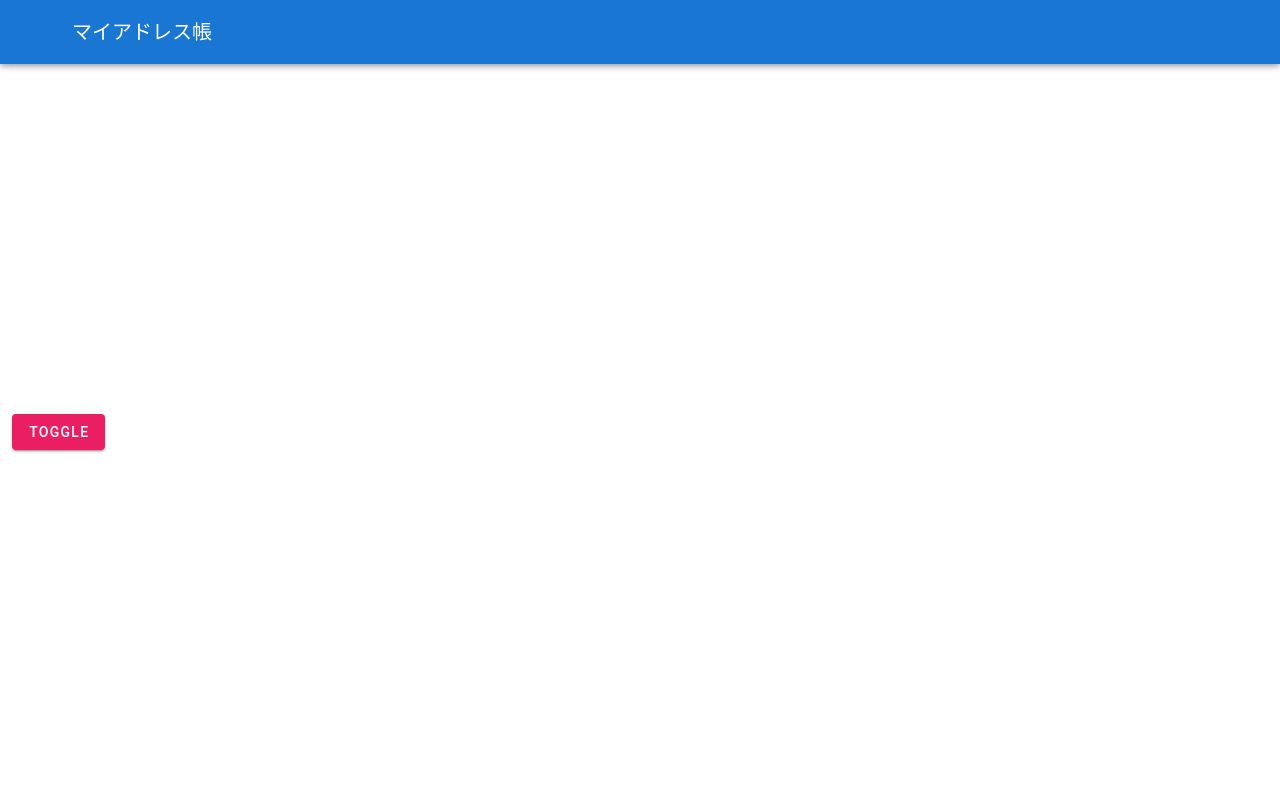
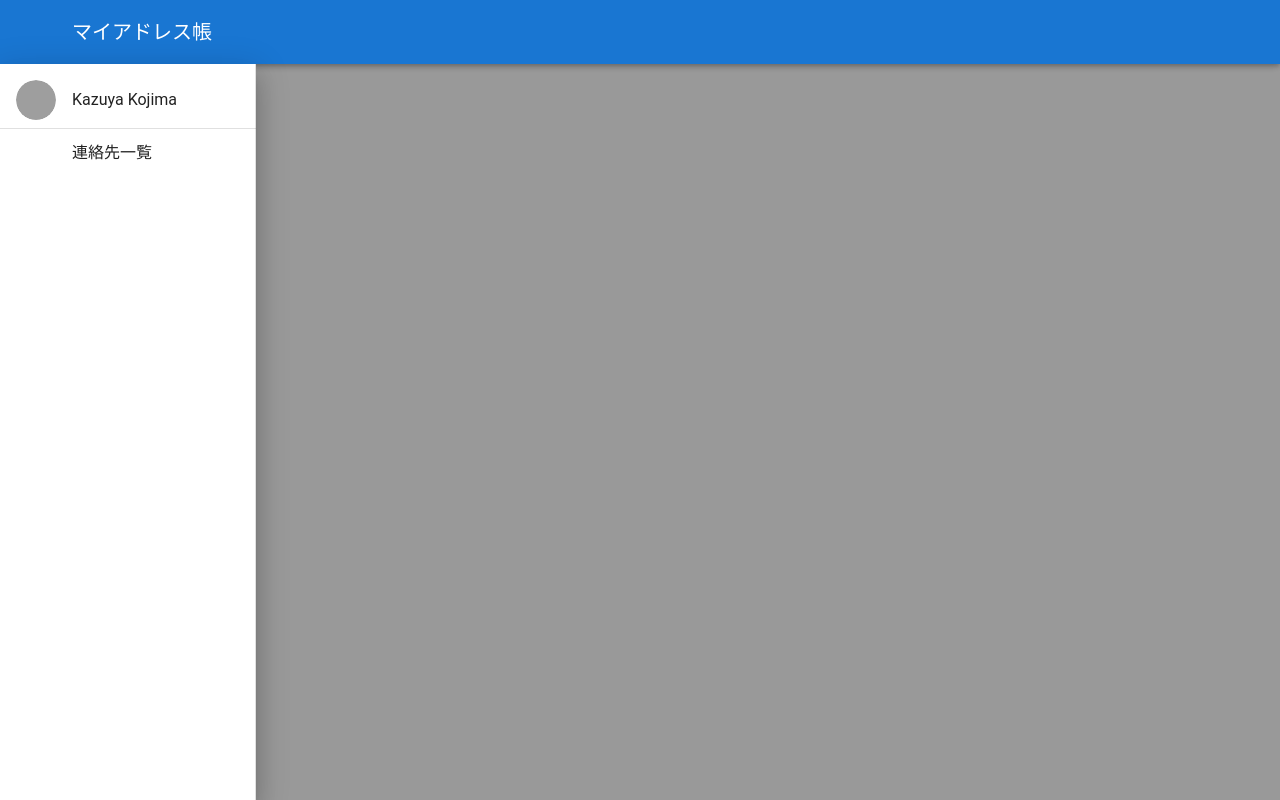
Before and after one commit to kewpie134134/vuejs-firebase-tutorial, a Vue app: page /addresses in a window 1280 px wide. Both pictures are taken after a click on the button 28 px from the left and 32 px from the top of the page. Built offline with nearby package versions, Linux system fonts and the light colour scheme; grey boxes are pictures that could not be loaded; the HTML template or start-up script is replaced by a standard one.

Commit message:
change store.state by dispatch method

```diff
--- a/src/App.vue
+++ b/src/App.vue
@@ -1,7 +1,7 @@
 <template>
   <v-app>
     <v-app-bar app color="primary" dark>
-      <v-app-bar-nav-icon></v-app-bar-nav-icon>
+      <v-app-bar-nav-icon @click.stop="openSideMenu"></v-app-bar-nav-icon>
       <v-toolbar-title>マイアドレス帳</v-toolbar-title>
       <v-spacer></v-spacer>
     </v-app-bar>
@@ -21,5 +21,15 @@
   data: () => ({
     //
   }),
+  methods: {
+    openSideMenu() {
+      // this.$storeでストアにアクセス可能。
+      // storeはdispatchという関数を持っており、
+      // dispatch経由でactionを呼び出すことが可能。
+      // ここでは'toggleSideMenu'の文字列を渡すことで、
+      // actionで設定したtoggleSideMenu関数を呼び出している。
+      this.$store.dispatch("toggleSideMenu");
+    },
+  },
 };
 </script>
--- a/src/components/SideNav.vue
+++ b/src/components/SideNav.vue
@@ -1,9 +1,7 @@
 <template>
   <v-container fluid fill-height>
-    <v-btn color="pink" dark @click.stop="drawer = !drawer">Toggle</v-btn>
-
     <!-- 左側に隠れている部分 -->
-    <v-navigation-drawer v-model="drawer" absolute temporary>
+    <v-navigation-drawer v-model="$store.state.drawer" absolute temporary>
       <v-list>
         <v-list-item>
           <v-list-item-avatar>
@@ -35,7 +33,6 @@
 export default {
   data() {
     return {
-      drawer: false,
       items: [{ title: "連絡先一覧", icon: "mdi-menu" }],
     };
   },
```
